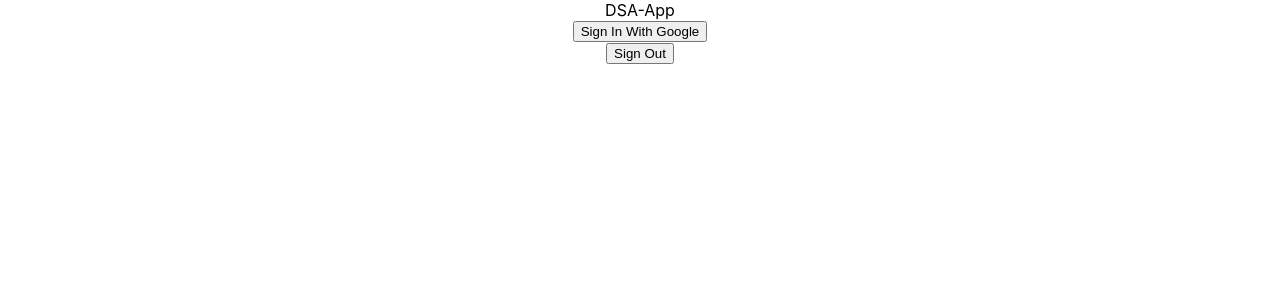
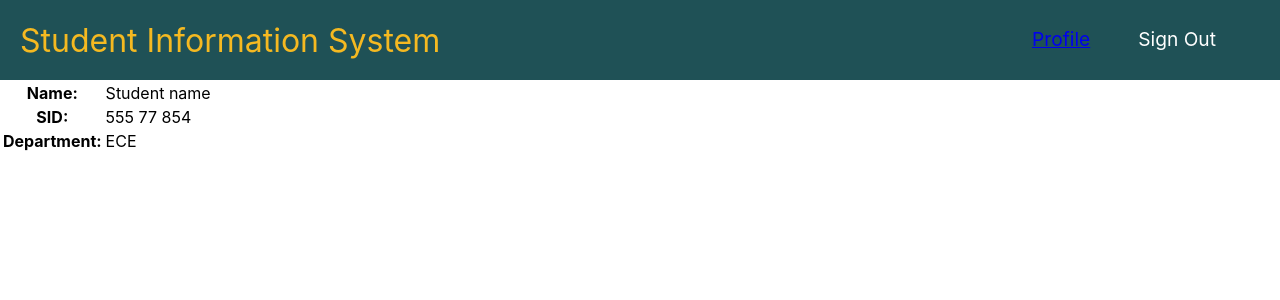
Before and after one commit to mineeshabrar/DSA-App, a React (Create React App) app in the folder dsa-app/: page /profile in a window 1280 px wide. Shown: the top 300 px of the page. Built offline with nearby package versions, Linux system fonts and the light colour scheme; the HTML template or start-up script is replaced by a standard one.

Commit message:
nav bar and student profile added

```diff
--- a/dsa-app/src/App.js
+++ b/dsa-app/src/App.js
@@ -1,14 +1,23 @@
 import './App.css';
 import { SignIn } from "./components/signin"
 import { SignOut } from "./components/signout"
+import NavBar from "./components/NavBar"
+import { BrowserRouter as Router,  Route, Routes } from "react-router-dom";
+import { StudentProfile } from "./components/pages/StudentProfile"
+
 
 function App() {
   return (
-    <div className="App">
-      DSA-App
-      <SignIn/>
-      <SignOut/>
-    </div>
+    <>
+      <Router>
+        <NavBar />
+        <div className="pages">
+          <Routes>
+            <Route path="/profile" element={<StudentProfile/>} />
+          </Routes>
+        </div>
+      </Router>
+  </>
   );
 }
 
--- /dev/null
+++ b/dsa-app/src/components/NavBar.css
@@ -0,0 +1,118 @@
+.navbar {
+    background-color: #1f5156;
+    height: 80px;
+    display: flex;
+    justify-content: center;
+    align-items: center;
+    font-size: 1.2rem;
+    position: sticky;
+    top: 0;
+    z-index: 20;
+  }
+
+  .nav-container {
+    display: flex;
+    justify-content: center;
+    align-items: center;
+    width: 100%;
+    height: 80px;
+    max-width: 1500px;
+  }
+
+  .nav-logo {
+    color: #f5b921;
+    align-items: center;
+    margin-left: 20px;
+    cursor: pointer;
+    text-decoration: none;
+    font-size: 2rem;
+    flex-grow: 1;
+  }
+
+  .nav-menu {
+    display: flex;
+    list-style: none;
+    text-align: center;
+    margin-right: 2rem;
+  }
+
+  .nav-links {
+    color: #fff;
+    text-decoration: none;
+    padding: 0.5rem 1rem;
+    height: 100%;
+    border-bottom: 3px solid transparent;
+  }
+  .fa-code {
+    margin-left: 1rem;
+  }
+
+  .nav-item {
+    line-height: 40px;
+    margin-right: 1rem;
+  }
+
+  .nav-item:after {
+    content: "";
+    display: block;
+    height: 3px;
+    width: 0;
+    background: transparent;
+    transition: width 0.7s ease, background-color 0.5s ease;
+  }
+
+  .nav-item:hover:after {
+    width: 100%;
+    background: #ffdd40;
+  }
+
+  .nav-item .active {
+    color: #ffdd40;
+    border: 1px solid #ffdd40;
+  }
+
+  .nav-icon {
+    display: none;
+  }
+
+  @media screen and (max-width: 960px) {
+    .nav-menu {
+      display: flex;
+      flex-direction: column;
+      width: 100%;
+      border-top: 1pxsolid #fff;
+      position: absolute;
+      top: 80px;
+      left: -110%;
+      opacity: 1;
+      transition: all 0.5s ease;
+    }
+
+    .nav-menu.active {
+      background: #1f5156;
+      left: 0px;
+      opacity: 1;
+      transition: all 0.5s ease;
+      z-index: 1;
+    }
+    .nav-item .active {
+      color: #ffdd40;
+      border: none;
+    }
+    .nav-links {
+      padding: 1.5rem;
+      width: 100%;
+      display: table;
+    }
+
+    .nav-icon {
+      display: block;
+      position: absolute;
+      top: 0;
+      right: 0;
+      transform: translate(-100%, 60%);
+      font-size: 1.8rem;
+      cursor: pointer;
+      color: #ffdd40;
+    }
+  }
--- /dev/null
+++ b/dsa-app/src/components/NavBar.js
@@ -0,0 +1,49 @@
+import React, { useState } from "react";
+import { NavLink } from "react-router-dom";
+import "./NavBar.css";
+import {Link} from 'react-router-dom';
+
+function NavBar() {
+  const [click, setClick] = useState(false);
+
+  const handleClick = () => setClick(!click);
+  return (
+    <>
+      <nav className="navbar">
+        <div className="nav-container">
+          <NavLink exact to="/" className="nav-logo">
+            Student Information System
+            <i className="fas fa-code"></i>
+          </NavLink>
+
+          <ul className={click ? "nav-menu active" : "nav-menu"}>
+            <li className="nav-item">
+              <NavLink
+                exact
+                to="/"
+                activeClassName="active"
+                className="nav-links"
+                onClick={handleClick}
+              >
+                <Link to = "/profile"> Profile </Link>
+              </NavLink>
+            </li>
+            <li className="nav-item">
+              <NavLink
+                exact
+                to="/"
+                activeClassName="active"
+                className="nav-links"
+                onClick={handleClick}
+              >
+                Sign Out
+              </NavLink>
+            </li>
+            </ul>
+        </div>
+      </nav>
+    </>
+  );
+}
+
+export default NavBar;
--- /dev/null
+++ b/dsa-app/src/components/pages/StudentProfile.js
@@ -0,0 +1,22 @@
+import React from "react";
+
+export const StudentProfile = () => {
+  return (
+    <div>
+    <table>
+  <tr>
+    <th>Name:</th>
+    <td>Student name</td>
+  </tr>
+  <tr>
+    <th>SID:</th>
+    <td>555 77 854</td>
+  </tr>
+  <tr>
+    <th>Department:</th>
+    <td>ECE</td>
+  </tr>
+</table>
+    </div>
+  );
+};
```
